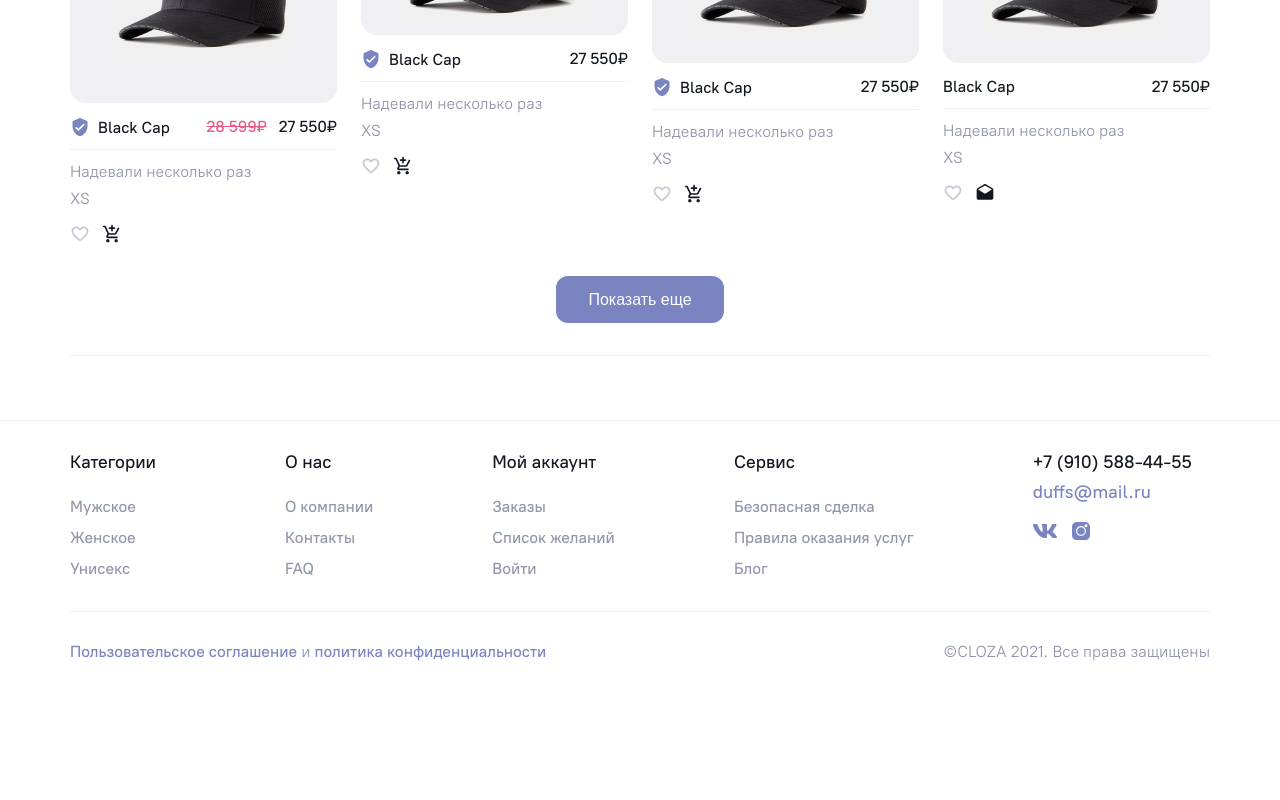
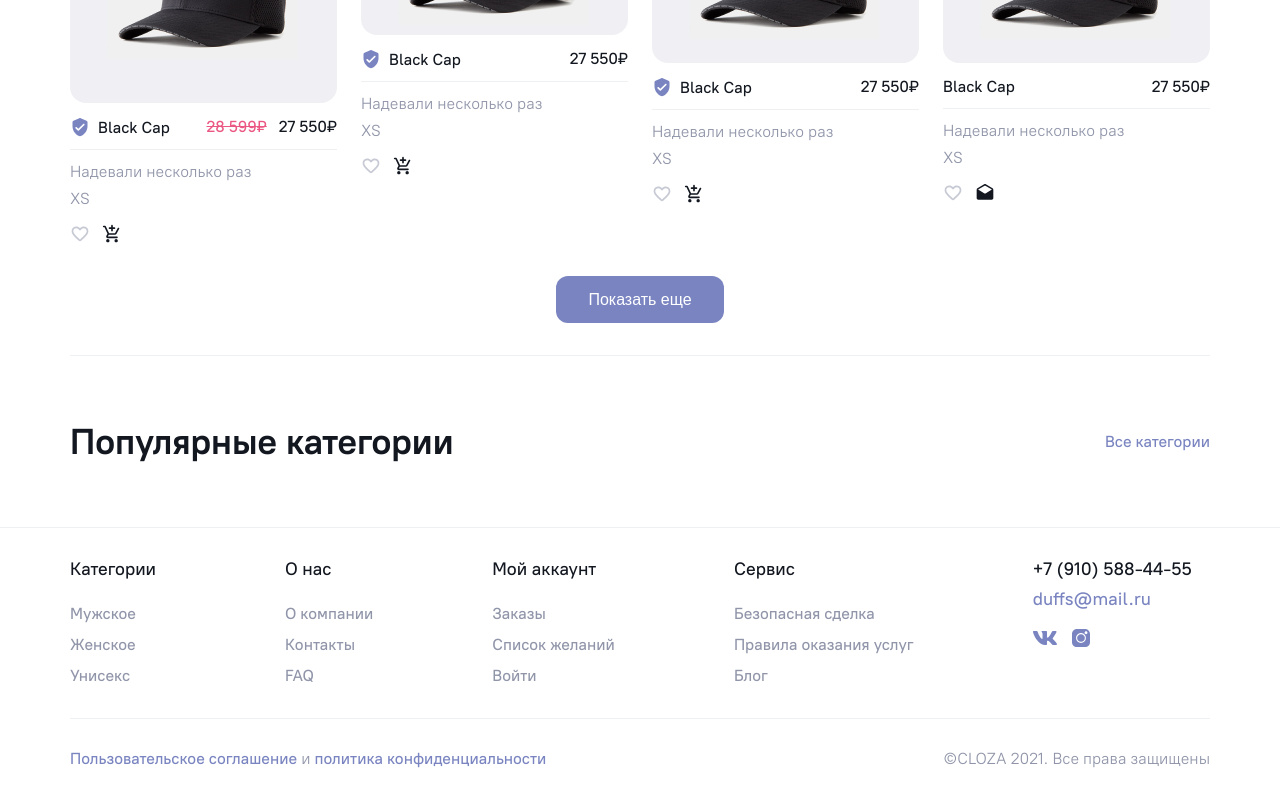
Before and after one commit to anakolchina97/cloza, a Next.js app: page / in a window 1280 px wide. Shown: the part 1312-2112 px from the top of the page. Before the commit the page ends 2005 px from the top, so only its background shows below. Built offline with nearby package versions, Linux system fonts and the light colour scheme.

Commit message:
PageLink, PopularCategories, PopularCategory

```diff
--- /dev/null
+++ b/components/PageLink.tsx
@@ -0,0 +1,19 @@
+import Link from "next/link";
+import React, { ReactNode } from "react";
+import styled from "styled-components";
+
+interface IPageLink {
+  children?: ReactNode;
+  href?: string;
+}
+
+const PageLink = ({ href = "", children }: IPageLink) => {
+  return <PageLinkWrap href={href}>{children}</PageLinkWrap>;
+};
+
+const PageLinkWrap = styled(Link)`
+  font-weight: 500;
+  color: ${(props) => props.theme.colors.purple};
+`;
+
+export default PageLink;
--- /dev/null
+++ b/components/PopularCategories.tsx
@@ -0,0 +1,36 @@
+import React from "react";
+import styled from "styled-components";
+import { rem } from "polished";
+import { TitleH2 } from "./Title";
+import PageLink from "./PageLink";
+
+type Props = {};
+
+const PopularCategories = (props: Props) => {
+  return (
+    <PopularCategoriesWrap>
+      <PopularCategoriesHeader>
+        <PopularCategoriesTitle>Популярные категории</PopularCategoriesTitle>
+        <PageLink href="/">Все категории</PageLink>
+      </PopularCategoriesHeader>
+    </PopularCategoriesWrap>
+  );
+};
+
+const PopularCategoriesWrap = styled.section`
+  margin-bottom: ${rem(64)};
+`;
+
+const PopularCategoriesHeader = styled.header`
+  display: flex;
+  align-items: center;
+  gap: ${rem(20)};
+  justify-content: space-between;
+  margin-bottom: ${rem(48)};
+`;
+
+const PopularCategoriesTitle = styled(TitleH2)`
+  margin-bottom: 0;
+`;
+
+export default PopularCategories;
--- a/pages/index.tsx
+++ b/pages/index.tsx
@@ -3,6 +3,7 @@ import { useState } from "react";
 import styled from "styled-components";
 import Container from "../components/Container";
 import NewGoods from "../components/NewGoods";
+import PopularCategories from "../components/PopularCategories";
 import Slider from "../components/Slider";
 import { ITab, Tabs } from "../components/Tabs";
 
@@ -34,6 +35,7 @@ const Home: NextPage = () => {
           {activeTabId === tabs[0].id && (
             <>
               <NewGoods />
+              <PopularCategories />
             </>
           )}
         </div>
```
Also changed, not shown: components/PopularCategory.tsx (added, +9 -0 lines).
